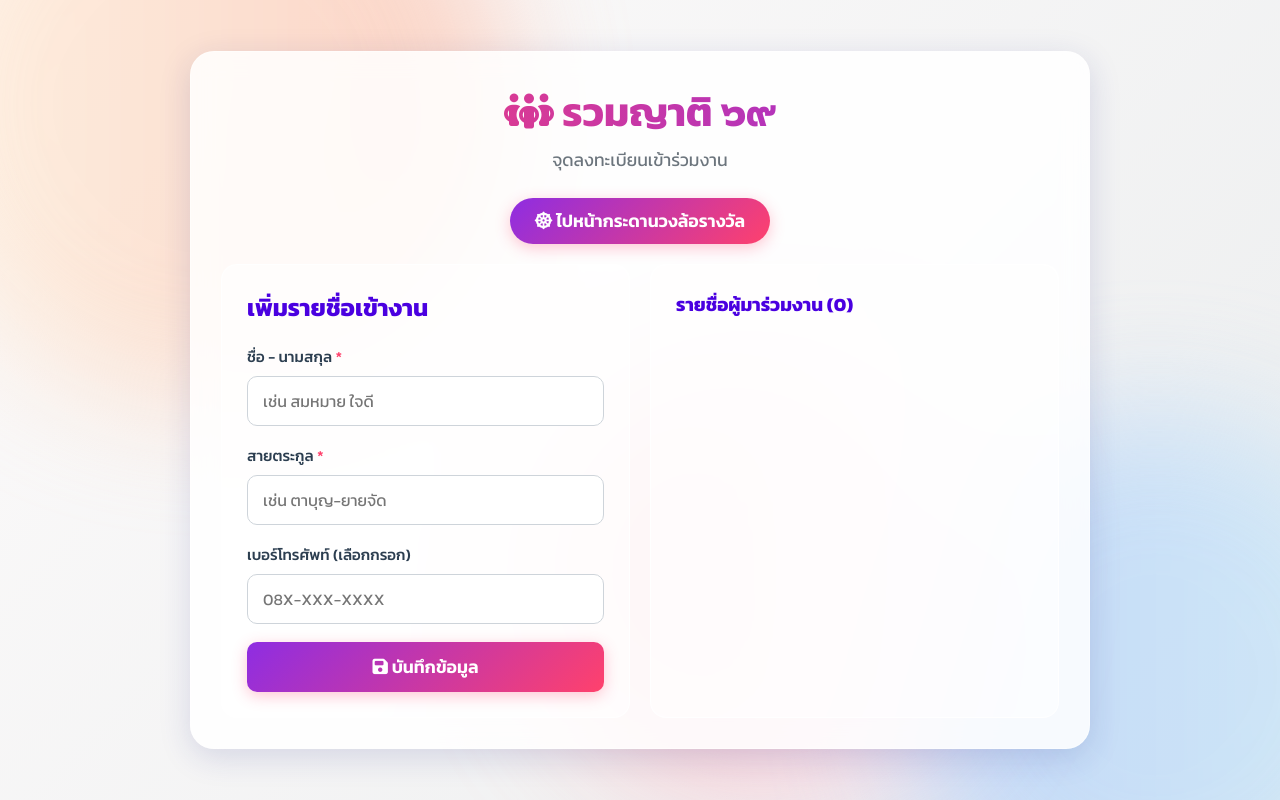
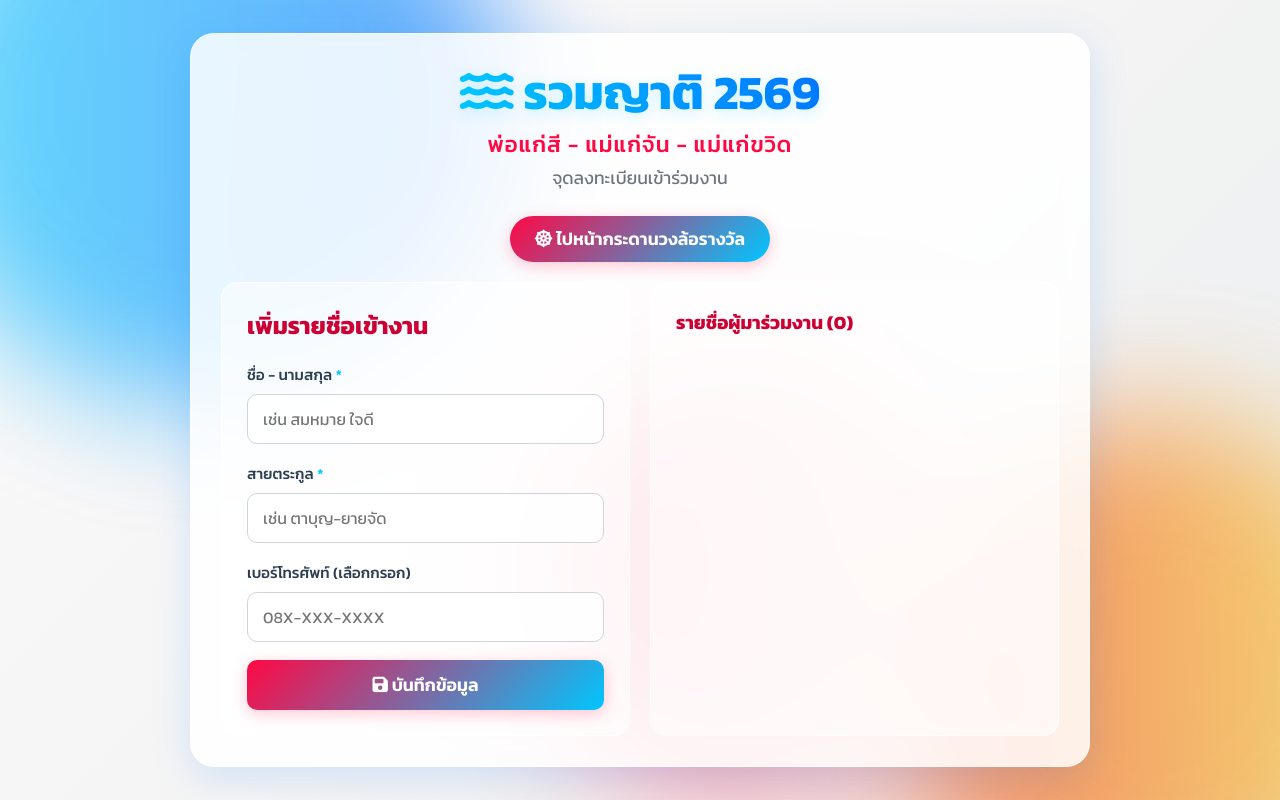
Before and after one commit to the-tylerlab/reunion-69, a website: page index.html in a window 1280 px wide. Drawn offline with nearby package versions, Linux system fonts and the light colour scheme; no server answers.

Commit message:
Add files via upload

```diff
--- a/index.html
+++ b/index.html
@@ -3,7 +3,7 @@
 <head>
     <meta charset="UTF-8">
     <meta name="viewport" content="width=device-width, initial-scale=1.0">
-    <title>ระบบลงทะเบียนงานรวมญาติ 69</title>
+    <title>ระบบลงทะเบียนงานรวมญาติ 2569</title>
     <!-- Google Fonts -->
     <link rel="preconnect" href="https://fonts.googleapis.com">
     <link rel="preconnect" href="https://fonts.gstatic.com" crossorigin>
@@ -45,7 +45,10 @@
     <!-- PAGE 1: REGISTRATION -->
     <div id="page-register" class="app-container glass-panel page active">
         <header class="app-header">
-            <h1><i class="fa-solid fa-people-group"></i> รวมญาติ ๖๙</h1>
+            <h1 class="songkran-header">
+                <span class="main-title"><i class="fa-solid fa-water"></i> รวมญาติ 2569</span><br>
+                <span class="sub-title">พ่อแก่สี - แม่แก่จัน - แม่แก่ขวิด</span>
+            </h1>
             <p>จุดลงทะเบียนเข้าร่วมงาน</p>
             <div style="margin-top: 15px; margin-bottom: 10px;">
                 <button id="nav-to-wheel" class="btn-primary" style="display: inline-block; width: auto; padding: 10px 25px; font-size: 1.1rem; border-radius: 50px; border: none; cursor: pointer;">
--- a/style.css
+++ b/style.css
@@ -1,15 +1,17 @@
 /* CSS Variables & Reused Styles */
 :root {
-    --primary: #FF416C;
-    --primary-dark: #FF4B2B;
-    --secondary: #8e2de2;
-    --secondary-dark: #4a00e0;
+    /* Songkran Splashes & Floral Pinks */
+    --primary: #00c6ff; /* Water bright blue */
+    --primary-dark: #0072ff; /* Deep water */
+    --secondary: #ff0844; /* Floral pink/red */
+    --secondary-dark: #cc0033;
+    --accent: #f9d423; /* Summer yellow */
     --text-main: #2c3e50;
     --text-light: #f8f9fa;
     --text-muted: #6c757d;
-    --glass-bg: rgba(255, 255, 255, 0.85);
-    --glass-border: rgba(255, 255, 255, 0.4);
-    --glass-shadow: 0 8px 32px 0 rgba(31, 38, 135, 0.15);
+    --glass-bg: rgba(255, 255, 255, 0.85); /* Frosty wet glass */
+    --glass-border: rgba(255, 255, 255, 0.6);
+    --glass-shadow: 0 10px 40px 0 rgba(0, 114, 255, 0.15); /* Blue tinted shadow */
     --success: #00b09b;
     --warning: #fbc2eb;
 }
@@ -55,7 +57,7 @@ body {
 .blob-1 {
     width: 600px;
     height: 600px;
-    background: linear-gradient(to right, #ffecd2 0%, #fcb69f 100%);
+    background: linear-gradient(to right, #00c6ff 0%, #0072ff 100%); /* Water splash */
     top: -200px;
     left: -100px;
     animation-duration: 25s;
@@ -64,7 +66,7 @@ body {
 .blob-2 {
     width: 500px;
     height: 500px;
-    background: linear-gradient(to right, #a1c4fd 0%, #c2e9fb 100%);
+    background: linear-gradient(to right, #f83600 0%, #f9d423 100%); /* Summer sun */
     bottom: -100px;
     right: -100px;
     animation-delay: -5s;
@@ -73,7 +75,7 @@ body {
 .blob-3 {
     width: 400px;
     height: 400px;
-    background: linear-gradient(to right, #ff9a9e 0%, #fecfef 100%);
+    background: linear-gradient(to right, #ff0844 0%, #ffb199 100%); /* Songkran Floral */
     top: 40%;
     left: 40%;
     animation-duration: 15s;
@@ -111,13 +113,26 @@ body {
     text-align: center;
 }
 
-.app-header h1 {
-    font-size: 2.5rem;
+.app-header .songkran-header {
+    line-height: 1.2;
+    margin-bottom: 5px;
+}
+
+.songkran-header .main-title {
+    font-size: 3rem;
     font-weight: 700;
-    background: linear-gradient(to right, var(--primary), var(--secondary));
+    background: linear-gradient(to right, var(--primary), var(--primary-dark));
     -webkit-background-clip: text;
+    background-clip: text;
     -webkit-text-fill-color: transparent;
-    margin-bottom: 5px;
+    text-shadow: 0px 4px 15px rgba(0, 198, 255, 0.2);
+}
+
+.songkran-header .sub-title {
+    font-size: 1.4rem;
+    font-weight: 500;
+    color: var(--secondary);
+    letter-spacing: 1px;
 }
 
 .app-header p {
```
Also changed, not shown: admin.html (+2 -2 lines).
